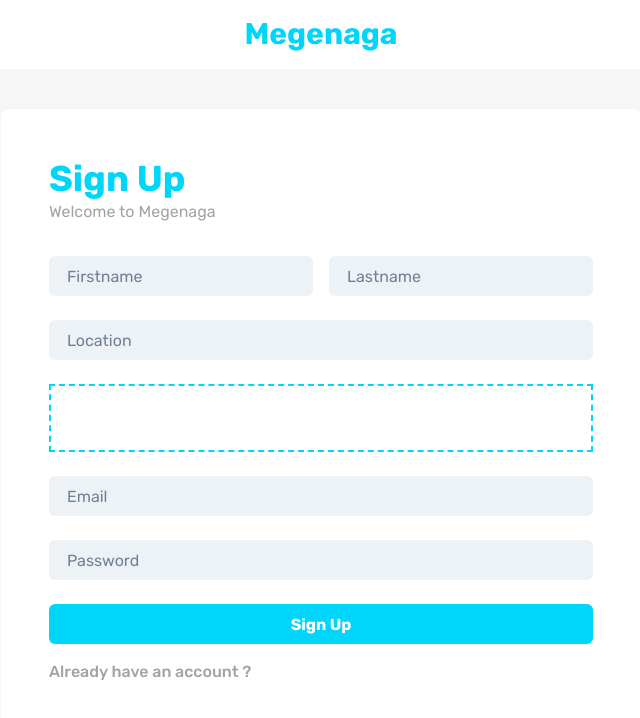
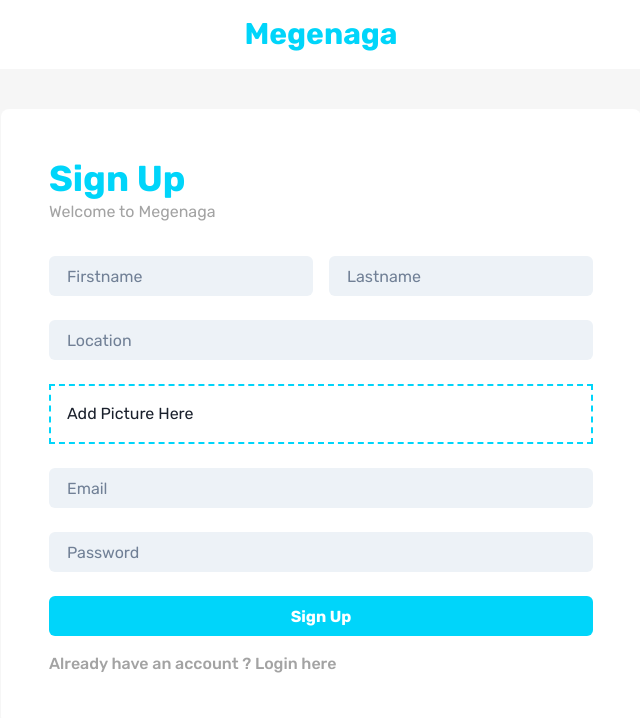
Before and after one commit to leomarker/Megenaga, a React (Vite) app in the folder client/: page / in a window 1280 px wide. Shown: the top 718 px of the page, without its empty margins (319-959 px from the left). Built offline with nearby package versions, Linux system fonts and the light colour scheme.

Commit message:
formik config

```diff
--- a/client/package.json
+++ b/client/package.json
@@ -15,6 +15,7 @@
     "@mui/icons-material": "^5.11.9",
     "@mui/material": "^5.11.10",
     "@reduxjs/toolkit": "^1.9.3",
+    "axios": "^1.3.4",
     "dotenv": "^16.0.3",
     "formik": "^2.2.9",
     "formik-chakra-ui": "^1.6.1",
@@ -22,6 +23,7 @@
     "react": "^18.2.0",
     "react-dom": "^18.2.0",
     "react-dropzone": "^14.2.3",
+    "react-icons": "^4.7.1",
     "react-redux": "^8.0.5",
     "react-router-dom": "^6.8.1",
     "redux-persist": "^6.0.0",
--- a/client/src/scenes/loginpage/Form.jsx
+++ b/client/src/scenes/loginpage/Form.jsx
@@ -12,9 +12,10 @@ import {
 } from "@chakra-ui/react";
 import { useState } from "react";
 import { Formik, Field } from "formik";
-import { InputControl } from "formik-chakra-ui";
 import * as yup from "yup";
 import Dropzone from "react-dropzone";
+import { MdCreate } from "react-icons/md";
+import axios from "axios";
 
 const registerSchema = yup.object().shape({
   firstName: yup.string().required("required"),
@@ -50,7 +51,16 @@ const Form = () => {
   const isLogin = pageType === "login";
   const isSignUp = pageType === "signup";
 
+  const login = async (values, onSubmitProps) => {
+    const formData = new FormData();
+    for (let value in values) {
+      formData.append(value, values[value]);
+    }
+    formData.append("picturePath", values.picture.name);
+  };
+
   const handleFormSubmit = async (values, onSubmitProps) => {
+    console.log("asdfs");
     if (isLogin) await login(values, onSubmitProps);
     if (isSignUp) await register(values, onSubmitProps);
   };
@@ -66,7 +76,7 @@ const Form = () => {
         </Text>
       </Box>
       <Formik
-        // onSubmit={handleFormSubmit}
+        onSubmit={handleFormSubmit}
         initialValues={isLogin ? initialValuesLogin : initialValuesRegister}
         validationSchema={isLogin ? loginSchema : registerSchema}
       >
@@ -74,13 +84,11 @@ const Form = () => {
           values,
           errors,
           touched,
-          handleBlur,
-          handleChange,
           handleSubmit,
           setFieldValue,
           resetForm,
         }) => (
-          <form>
+          <form onSubmit={handleSubmit}>
             {isSignUp && (
               <>
                 <Flex mb="6">
@@ -121,25 +129,33 @@ const Form = () => {
                   <FormErrorMessage>{errors.location}</FormErrorMessage>
                 </FormControl>
                 <Box mb="6">
-                  <Dropzone acceptedFiles=".jpg,.jpeg,.png" multiple={false}>
+                  <Dropzone
+                    acceptedFiles=".jpg,.jpeg,.png"
+                    multiple={false}
+                    onDrop={(acceptedFiles) =>
+                      setFieldValue("picture", acceptedFiles[0])
+                    }
+                  >
                     {({ getRootProps, getInputProps }) => (
                       <Box
                         {...getRootProps()}
                         border="2px"
                         borderStyle="dashed"
                         borderColor="primary.main"
-                        p="2rem"
+                        p="1rem"
                         sx={{ "&:hover": { cursor: "pointer" } }}
                       >
                         <input {...getInputProps()} />
-                        {/* {!values.picture ? (
-                <p>Add Picture Here</p>
-              ) : (
-                <Flex>
-                  <Text>{values.picture.name}</Text>
-                  <EditOutlinedIcon />
-                </Flex>
-              )} */}
+                        {!values.picture ? (
+                          <Text>Add Picture Here</Text>
+                        ) : (
+                          <Flex>
+                            <Text>
+                              {values.picture.name}
+                              <MdCreate />
+                            </Text>
+                          </Flex>
+                        )}
                       </Box>
                     )}
                   </Dropzone>
@@ -171,6 +187,7 @@ const Form = () => {
               color="background.alt"
               w="100%"
               _hover={{ color: "primary.main", bg: "background.default" }}
+              type="submit"
             >
               {isLogin ? "Log In" : "Sign Up"}
             </Button>
@@ -180,10 +197,14 @@ const Form = () => {
               color="neutral.medium"
               mt="4"
               _hover={{ color: "primary.main", cursor: "pointer" }}
+              onClick={() => {
+                setPageType(isLogin ? "signup" : "login");
+                resetForm();
+              }}
             >
               {isLogin
                 ? "Don't have an account? Sign Up here."
-                : "Already have an account ?"}
+                : "Already have an account ? Login here"}
             </Text>
           </form>
         )}
```
Also changed, not shown: 1 other file (tests, documents, lock files or other folders).
